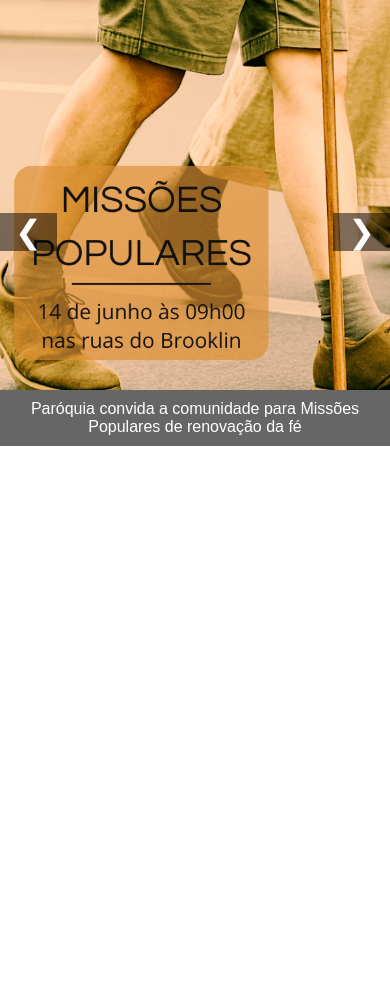
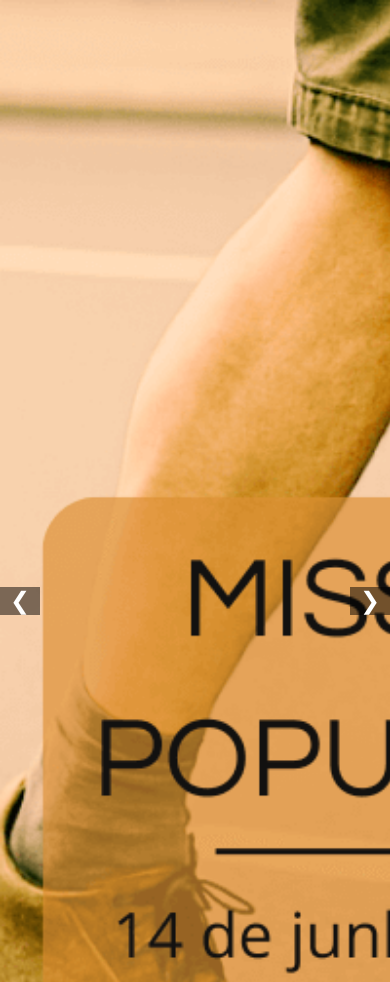
Before and after one commit to batcha/scj, a plain HTML site: page index.html in a window 390 px wide. Shown: the top 982 px of the page. Before the commit the page ends 844 px from the top, so only its background shows below. Drawn offline with Linux system fonts and the light colour scheme.

Commit message:
Update index.html

```diff
--- a/index.html
+++ b/index.html
@@ -7,15 +7,70 @@
   <style>
     * { box-sizing: border-box; }
     body { margin: 0; font-family: sans-serif; }
-    .carousel { position: relative; max-width: 100%; margin: auto; overflow: hidden; }
-    .carousel-container { display: flex; transition: transform 0.5s ease-in-out; }
-    .carousel-slide { min-width: 100%; position: relative; text-align: center; }
-    .carousel-slide img { width: 100%; height: auto; display: block; }
-    .caption { padding: 10px; background: rgba(0, 0, 0, 0.6); color: white; font-size: 1em; }
-    .nav-button { position: absolute; top: 50%; transform: translateY(-50%); background: rgba(0,0,0,0.5); border: none; color: white; font-size: 2em; cursor: pointer; padding: 0 15px; z-index: 10; }
-    .nav-button:hover { background: rgba(0,0,0,0.8); }
+
+    .carousel {
+      position: relative;
+      width: 100%;
+      max-width: 100%;
+      overflow: hidden;
+    }
+
+    .carousel-container {
+      display: flex;
+      width: 300%; /* 3 slides → 100% * 3 */
+      transition: transform 0.5s ease-in-out;
+    }
+
+    .carousel-slide {
+      width: 100%;
+      flex-shrink: 0;
+      text-align: center;
+    }
+
+    .carousel-slide img {
+      width: 100%;
+      height: auto;
+      display: block;
+    }
+
+    .caption {
+      padding: 10px;
+      background: rgba(0, 0, 0, 0.6);
+      color: white;
+      font-size: 1em;
+    }
+
+    .nav-button {
+      position: absolute;
+      top: 50%;
+      transform: translateY(-50%);
+      background: rgba(0,0,0,0.5);
+      border: none;
+      color: white;
+      font-size: 2em;
+      cursor: pointer;
+      padding: 0 15px;
+      z-index: 10;
+    }
+
+    .nav-button:hover {
+      background: rgba(0,0,0,0.8);
+    }
+
     .prev { left: 0; }
     .next { right: 0; }
+
+    @media (max-width: 768px) {
+      .caption {
+        font-size: 0.9em;
+        padding: 8px;
+      }
+
+      .nav-button {
+        font-size: 1.5em;
+        padding: 0 10px;
+      }
+    }
   </style>
 </head>
 <body>
@@ -48,12 +103,11 @@
 
   <script>
     let currentIndex = 0;
-    const slides = document.querySelectorAll('.carousel-slide');
-    const totalSlides = slides.length;
+    const totalSlides = document.querySelectorAll('.carousel-slide').length;
     const carousel = document.getElementById('carousel');
 
     function updateCarousel() {
-      carousel.style.transform = translateX(-${currentIndex * 100}%);
+      carousel.style.transform = `translateX(-${currentIndex * (100 / totalSlides)}%)`;
     }
 
     function moveSlide(direction) {
@@ -61,7 +115,7 @@
       updateCarousel();
     }
 
-    // Descomente para auto-deslize:
+    // Auto slide
     setInterval(() => moveSlide(1), 6000);
   </script>
 
```
